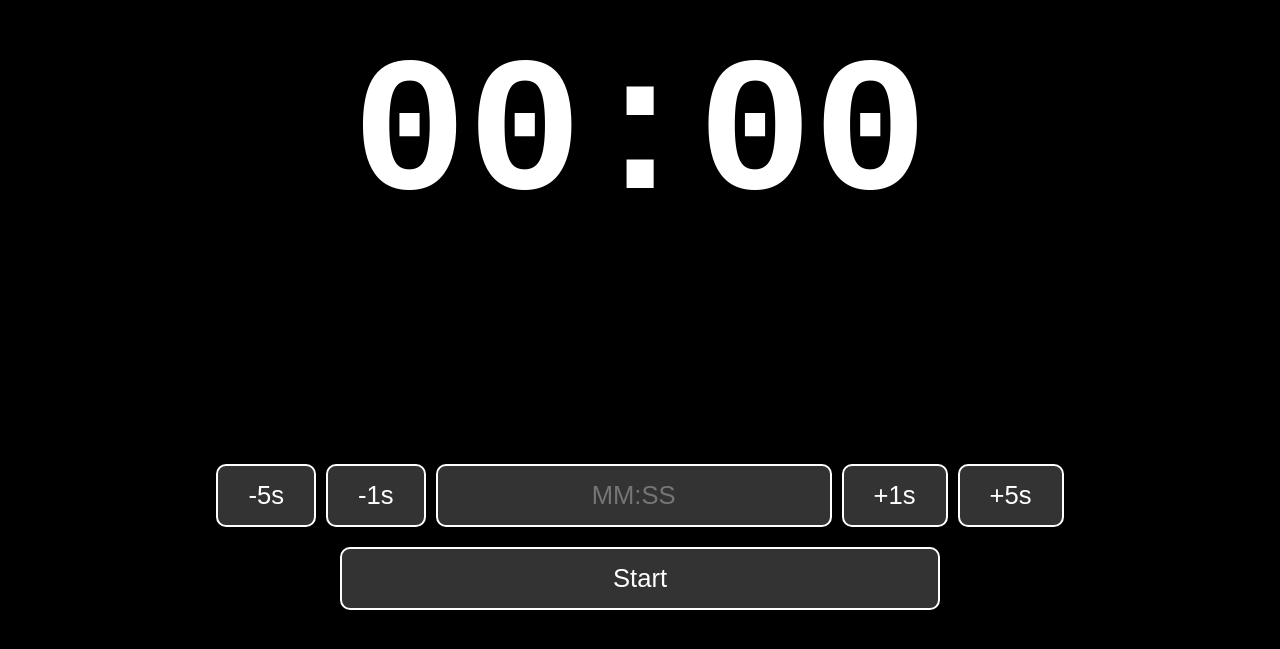
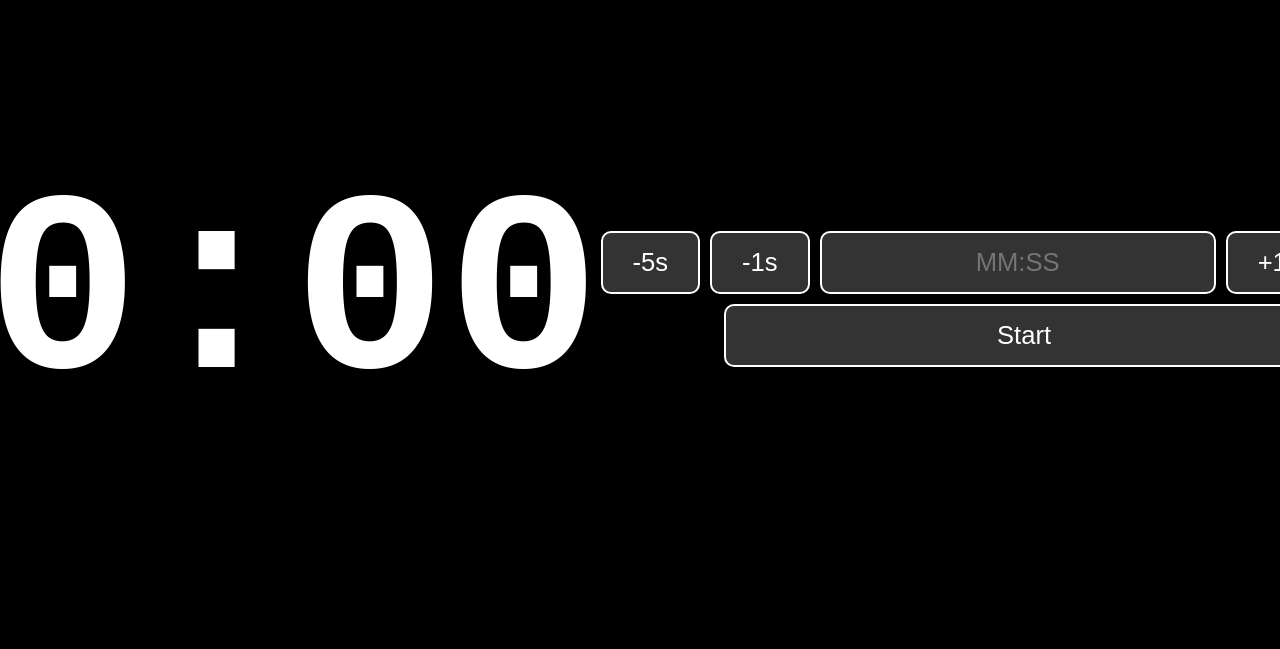
Before and after one commit to cheregimihai/InfoSportTiming, a React (Create React App) app: page / in a window 1280 px wide. Shown: the part 101-750 px from the top of the page. Built offline with nearby package versions, Linux system fonts and the light colour scheme.

Commit message:
Improve landscape view on mobile, increase time font size

```diff
--- a/src/App.css
+++ b/src/App.css
@@ -24,17 +24,39 @@ body, html, #root, .App {
 }
 
 .timer-display h1 {
-  font-size: 15vw;
+  font-size: 20vw; /* Make time bigger */
   font-family: monospace;
 }
 
+.timer-display {
+  flex: 0.7; /* Give less space to timer */
+  display: flex;
+  justify-content: center;
+  align-items: center;
+}
+
 .controls {
-  flex: 1;
+  flex: 1.3; /* Give more space to controls */
   display: flex;
   flex-direction: column; /* Stack controls vertically */
   justify-content: center;
   align-items: center;
-  gap: 20px; /* Space between rows */
+  gap: 10px; /* Reduce space between rows */
+}
+
+@media (orientation: landscape) {
+  .App {
+    flex-direction: row; /* Arrange timer and controls side-by-side in landscape */
+  }
+
+  .timer-display {
+    flex: 1;
+  }
+
+  .controls {
+    flex: 1;
+    justify-content: space-around; /* Distribute controls more evenly */
+  }
 }
 
 .adjustment-controls {
```
Also changed, not shown: firebase.json (added), 1 other file (tests, documents, lock files or other folders).
